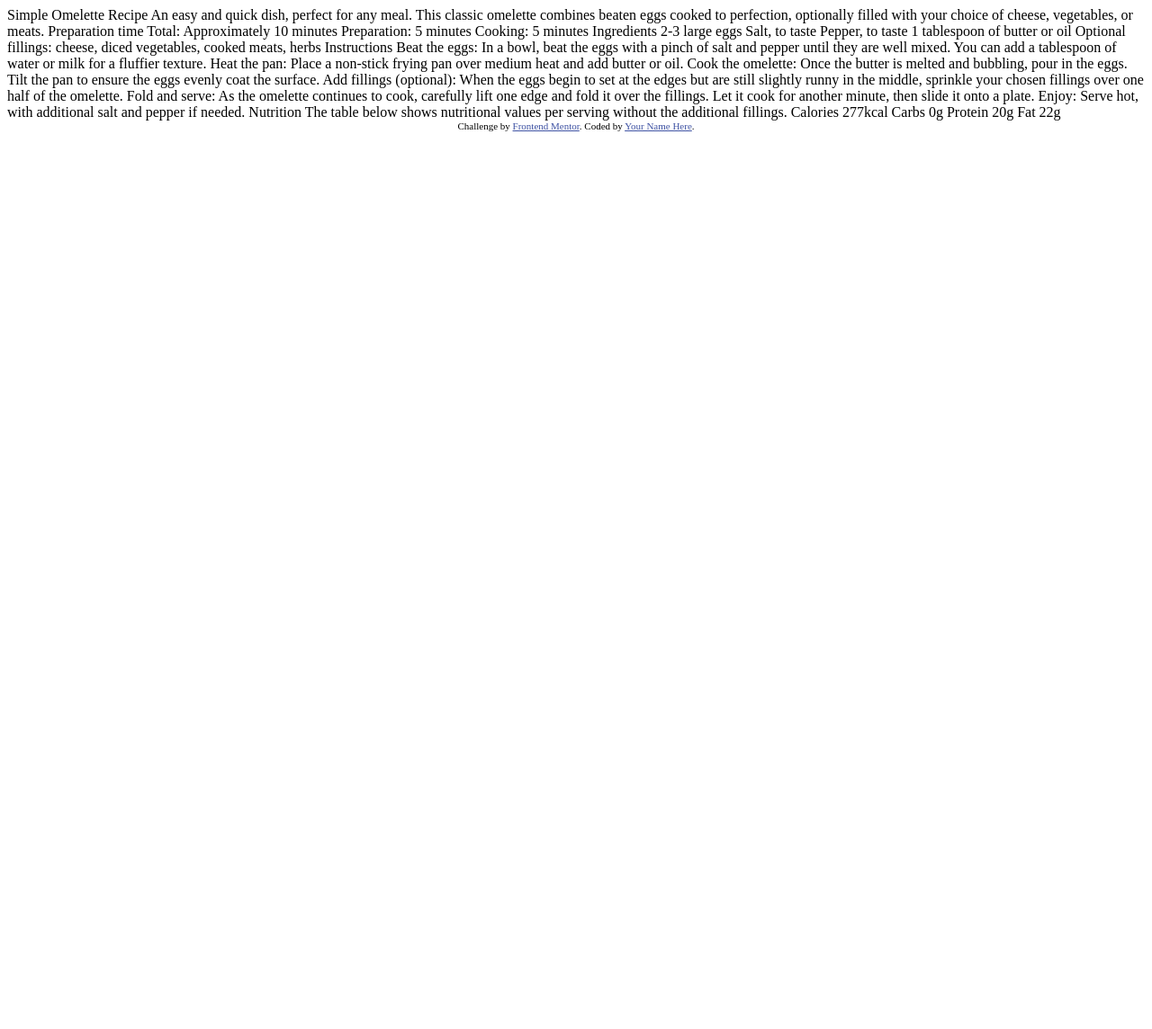
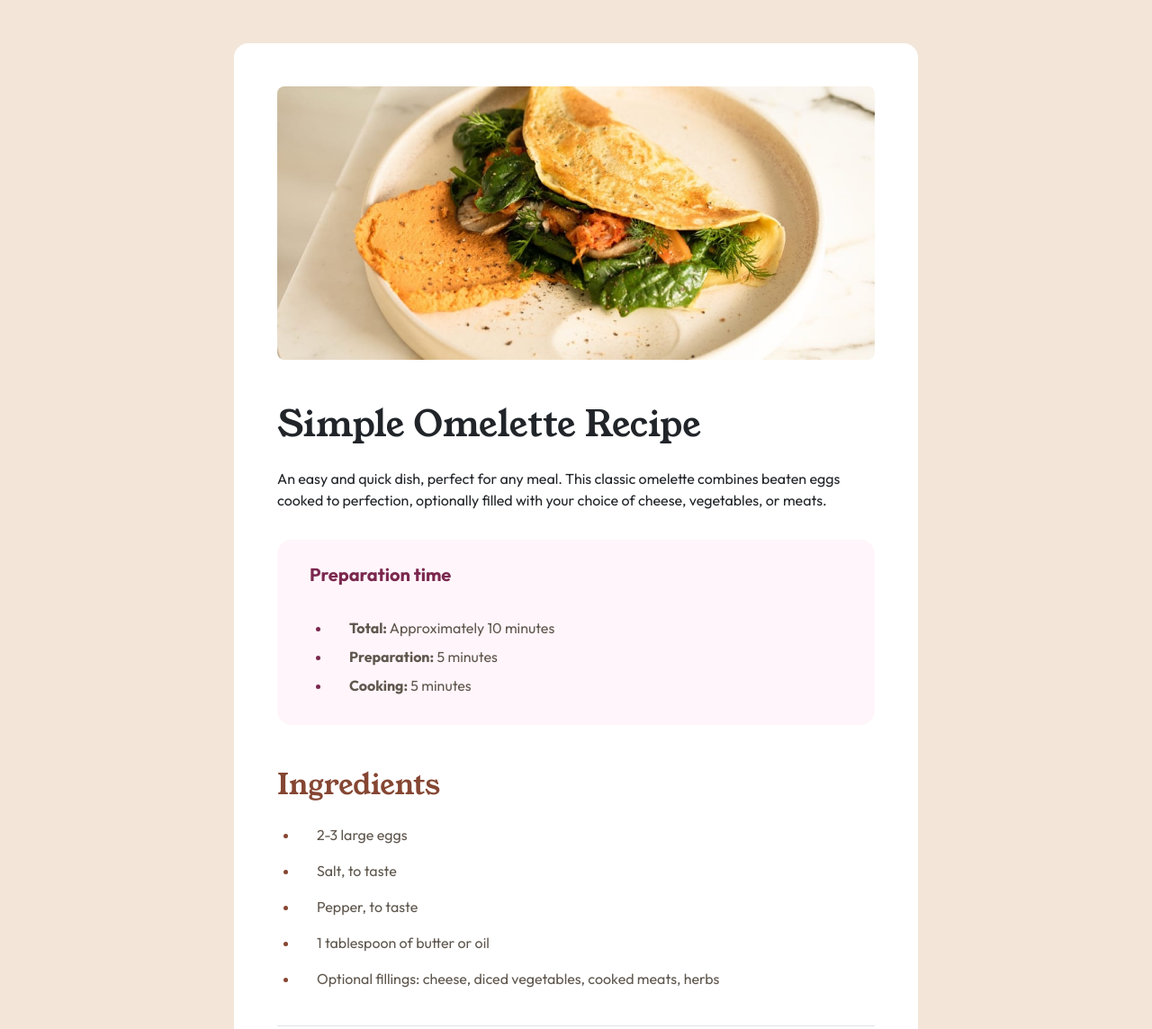
Before and after one commit to hmdev2/recipe-page, a plain HTML site: page index.html in a window 1280 px wide. Shown: the top 1144 px of the page at 90% size. Before the commit the page ends 800 px from the top, so only its background shows below. Drawn offline with nearby package versions, Linux system fonts and the light colour scheme.

Commit message:
Alterações

```diff
--- a/assets/css/style.css
+++ b/assets/css/style.css
@@ -0,0 +1,101 @@
+* {
+	margin: 0;
+	padding: 0;
+	font-family: "Outfit", sans-serif;
+}
+
+:root {
+    --stone100: hsl(30, 54%, 90%);
+
+    --stone600: hsl(30, 10%, 34%);
+
+    --brown800: hsl(14, 45%, 36%);
+
+    --rose800: hsl(332, 51%, 32%);
+
+    --rose50: hsl(330, 100%, 98%);
+}
+
+.bg-rose50 {
+	background-color: var(--rose50);
+}
+
+.text-rose800 {
+	color: var(--rose800);
+}
+
+.text-stone600 {
+	color: var(--stone600);
+}
+
+.text-brown800 {
+	color: var(--brown800);
+}
+
+tr.noline {
+	border-bottom: white;
+}
+
+html, body {
+	height: 100%;
+}
+
+body {
+	max-width: 1440px;
+	width: 100%;
+	background-color: var(--stone100);
+}
+
+main {
+	height: 100vh;
+	width: 100%;
+}
+
+h1, h2 {
+	font-family: "Young Serif", sans-serif;
+}
+
+h2 {
+	color: var(--brown800);
+}
+
+p {
+	font-size: 16px;
+}
+
+td b {
+	margin-left: 80px;
+}
+
+li {
+	text-indent: 20px;
+}
+
+.list li::marker {
+	color: var(--rose800);
+}
+
+ol ::marker {
+	font-weight: 700;
+}
+
+::marker {
+	color: var(--brown800);
+}
+
+@media (max-width: 375px) {
+
+	#container.m-5 {
+		margin: 0em !important;
+	}
+
+	img {
+		width: 160%;
+		margin-left: -100px;
+		margin-top: -50px;
+	}
+
+	.img-fluid {
+		max-width: 153%;
+	}
+}
--- a/index.html
+++ b/index.html
@@ -3,6 +3,16 @@
 <head>
   <meta charset="UTF-8">
   <meta name="viewport" content="width=device-width, initial-scale=1.0"> <!-- displays site properly based on user's device -->
+
+  <link href="https://cdn.jsdelivr.net/npm/bootstrap@5.3.3/dist/css/bootstrap.min.css" rel="stylesheet" integrity="sha384-QWTKZyjpPEjISv5WaRU9OFeRpok6YctnYmDr5pNlyT2bRjXh0JMhjY6hW+ALEwIH" crossorigin="anonymous">
+
+  <link rel="preconnect" href="https://fonts.googleapis.com">
+  <link rel="preconnect" href="https://fonts.gstatic.com" crossorigin>
+  <link href="https://fonts.googleapis.com/css2?family=Young+Serif&display=swap" rel="stylesheet">
+
+  <link rel="preconnect" href="https://fonts.googleapis.com">
+  <link rel="preconnect" href="https://fonts.gstatic.com" crossorigin>
+  <link href="https://fonts.googleapis.com/css2?family=Outfit:wght@100..900&display=swap" rel="stylesheet">
 
   <link rel="icon" type="image/png" sizes="32x32" href="./assets/images/favicon-32x32.png">
 
@@ -17,63 +27,148 @@
   </style>
 </head>
 <body>
+  <main  class="container">
+    <div class="row">
+      <div id="container" class="col-md-8 mx-auto p-5 pb-3 m-5 rounded-4 bg-white">
+        <section>
+          <img class="img-fluid rounded-3" src="assets/images/image-omelette.jpeg" alt="Omelette image">
+          <h1 class="pt-5">Simple Omelette Recipe</h1>
+          <p class="mt-4 pb-2">
+            An easy and quick dish, perfect for any meal. This classic omelette combines beaten eggs cooked
+            to perfection, optionally filled with your choice of cheese, vegetables, or meats.
+          </p>
+        </section>
+        <section>
+          <div class="jumbotron p-4 bg-rose50 mt-4 pb-3 rounded-4">
+            <div class="container">
+              <p class="text-rose800 fs-5">
+                <strong>Preparation time</strong>
+              </p>
+                <ul class="list ps-4 text-stone600 pt-3">
+                  <li class="mb-2">
+                    <span><b>Total:</b> Approximately 10 minutes</span>
+                  </li>
+                  <li class="mb-2">
+                    <span><b>Preparation:</b> 5 minutes</span>
+                  </li>
+                  <li>
+                    <span><b>Cooking:</b> 5 minutes</span>
+                  </li>
+                </ul>
+            </div>
+          </div>
+        </section>
+        <section class="mt-5 border-bottom pb-4">
+          <h2> Ingredients</h2>
+          <ul class="text-stone600 ps-4 pt-3">
+            <li>
+              <p>
+                2-3 large eggs
+              </p>
+            </li>
 
-  Simple Omelette Recipe
+            <li>
+              <p>
+                Salt, to taste
+              </p>
+            </li>
 
-  An easy and quick dish, perfect for any meal. This classic omelette combines beaten eggs cooked
-  to perfection, optionally filled with your choice of cheese, vegetables, or meats.
+            <li>
+              <p>
+                Pepper, to taste
+              </p>
+            </li>
 
-  Preparation time
+            <li>
+              <p>
+                1 tablespoon of butter or oil
+              </p>
+            </li>
 
-  Total: Approximately 10 minutes
-  Preparation: 5 minutes
-  Cooking: 5 minutes
+            <li>
+              <p>
+                Optional fillings: cheese, diced vegetables, cooked meats, herbs
+              </p>
+            </li>
+          </ul>
+        </section>
 
-  Ingredients
+        <section class="mt-4 border-bottom pb-4">
+          <h2>Instructions</h2>
 
-  2-3 large eggs
-  Salt, to taste
-  Pepper, to taste
-  1 tablespoon of butter or oil
-  Optional fillings: cheese, diced vegetables, cooked meats, herbs
+          <ol class="text-stone600 ps-4 pt-3">
+            <li>
+              <p>
+                <b>Beat the eggs:</b> In a bowl, beat the eggs with a pinch of salt and pepper until they are well mixed.
+                You can add a tablespoon of water or milk for a fluffier texture.
+              </p>
+            </li>
+            <li>
+              <p>
+                <b>Heat the pan:</b> Place a non-stick frying pan over medium heat and add butter or oil.
+              </p>
+            </li>
+            <li>
+              <p>
+                <b>Cook the omelette:</b> Once the butter is melted and bubbling, pour in the eggs. Tilt the pan to ensure
+                the eggs evenly coat the surface.
+              </p>
+            </li>
+            <li>
+              <p>
+                <b>Add fillings (optional):</b> When the eggs begin to set at the edges but are still slightly runny in the
+                middle, sprinkle your chosen fillings over one half of the omelette.
+              </p>
+            </li>
+            <li>
+              <p>
+                <b>Fold and serve:</b> As the omelette continues to cook, carefully lift one edge and fold it over the
+                fillings. Let it cook for another minute, then slide it onto a plate.
+              </p>
+            </li>
+            <li>
+              <p>
+                <b>Enjoy:</b> Serve hot, with additional salt and pepper if needed.
+              </p>
+            </li>
+          </ol>
+        </section>
 
-  Instructions
+        <section class="mt-4">
+          <h2>Nutrition</h2>
+          <p class="text-stone600 pt-3">The table below shows nutritional values per serving without the additional fillings.</p>
+          <table class="table ">
+            <tbody>
+              <tr>
+                <td class="ps-4"><span class="text-stone600">Calories</span></td>
+                <td><b class="text-brown800">277kcal</b></td>
+              </tr>
+              <tr>
+                <td class="ps-4"><span class="text-stone600">Carbs</span></td>
+                <td><b class="text-brown800">0g</b></td>
+              </tr>
+              <tr>
+                <td class="ps-4"><span class="text-stone600">Protein</span></td>
+                <td><b class="text-brown800">20g</b></td>
+              </tr>
+              <tr class="noline">
+                <td class="ps-4"><span class="text-stone600">Fat</span></td>
+                <td><b class="text-brown800">22g</b></td>
+              </tr>
+            </tbody>
+          </table>
+        </section>
+        <footer class="">
+          <div class="attribution">
+            Challenge by <a href="https://www.frontendmentor.io?ref=challenge" target="_blank">Frontend Mentor</a>.
+            Coded by <a href="https://github.com/hmdev2">hmdev2</a>.
+          </div>
+        </footer>
+      </div>
+    </div>
+  </main>
 
-  Beat the eggs: In a bowl, beat the eggs with a pinch of salt and pepper until they are well mixed.
-  You can add a tablespoon of water or milk for a fluffier texture.
 
-  Heat the pan: Place a non-stick frying pan over medium heat and add butter or oil.
-
-  Cook the omelette: Once the butter is melted and bubbling, pour in the eggs. Tilt the pan to ensure
-  the eggs evenly coat the surface.
-
-  Add fillings (optional): When the eggs begin to set at the edges but are still slightly runny in the
-  middle, sprinkle your chosen fillings over one half of the omelette.
-
-  Fold and serve: As the omelette continues to cook, carefully lift one edge and fold it over the
-  fillings. Let it cook for another minute, then slide it onto a plate.
-
-  Enjoy: Serve hot, with additional salt and pepper if needed.
-
-  Nutrition
-
-  The table below shows nutritional values per serving without the additional fillings.
-
-  Calories
-  277kcal
-
-  Carbs
-  0g
-
-  Protein
-  20g
-
-  Fat
-  22g
-
-  <div class="attribution">
-    Challenge by <a href="https://www.frontendmentor.io?ref=challenge" target="_blank">Frontend Mentor</a>.
-    Coded by <a href="#">Your Name Here</a>.
-  </div>
+  <script src="https://cdn.jsdelivr.net/npm/bootstrap@5.3.3/dist/js/bootstrap.bundle.min.js" integrity="sha384-YvpcrYf0tY3lHB60NNkmXc5s9fDVZLESaAA55NDzOxhy9GkcIdslK1eN7N6jIeHz" crossorigin="anonymous"></script>
 </body>
 </html>
```
Also changed, not shown: preview.jpg (deleted), 3 other files.
